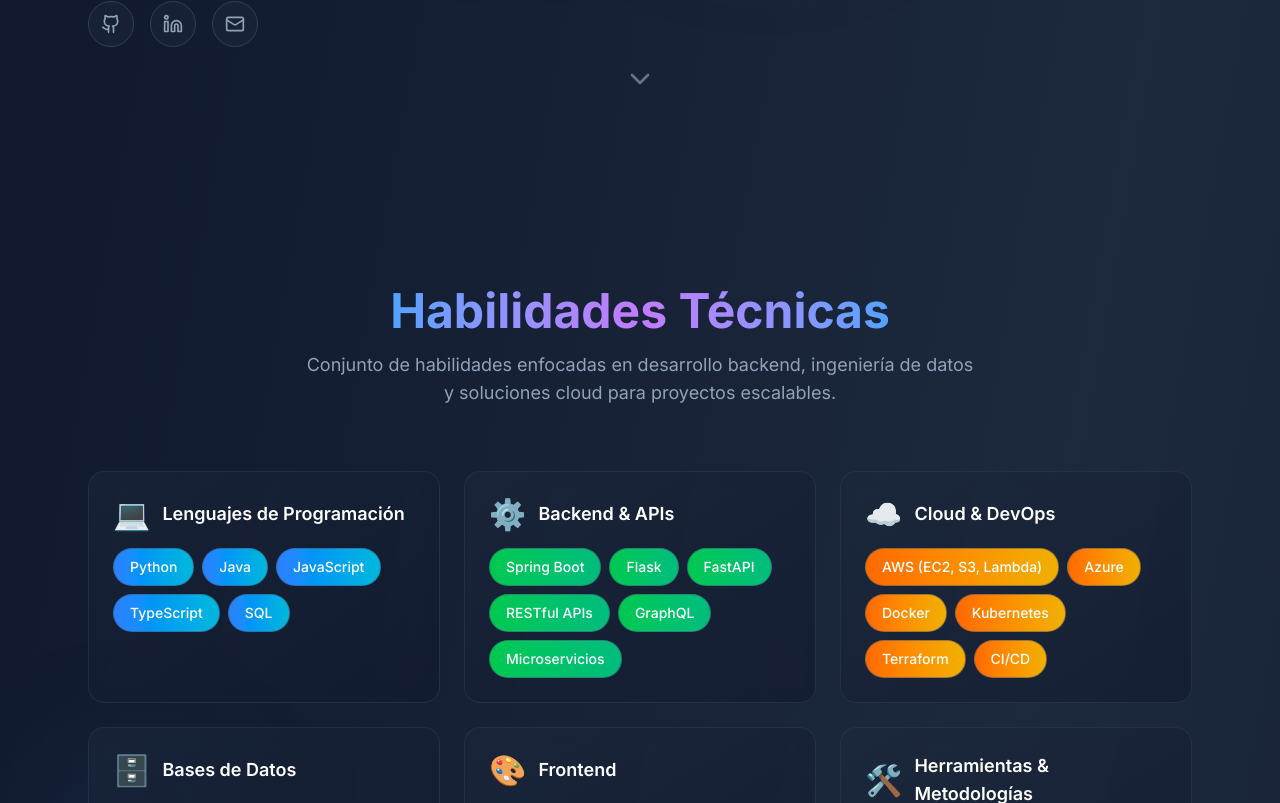
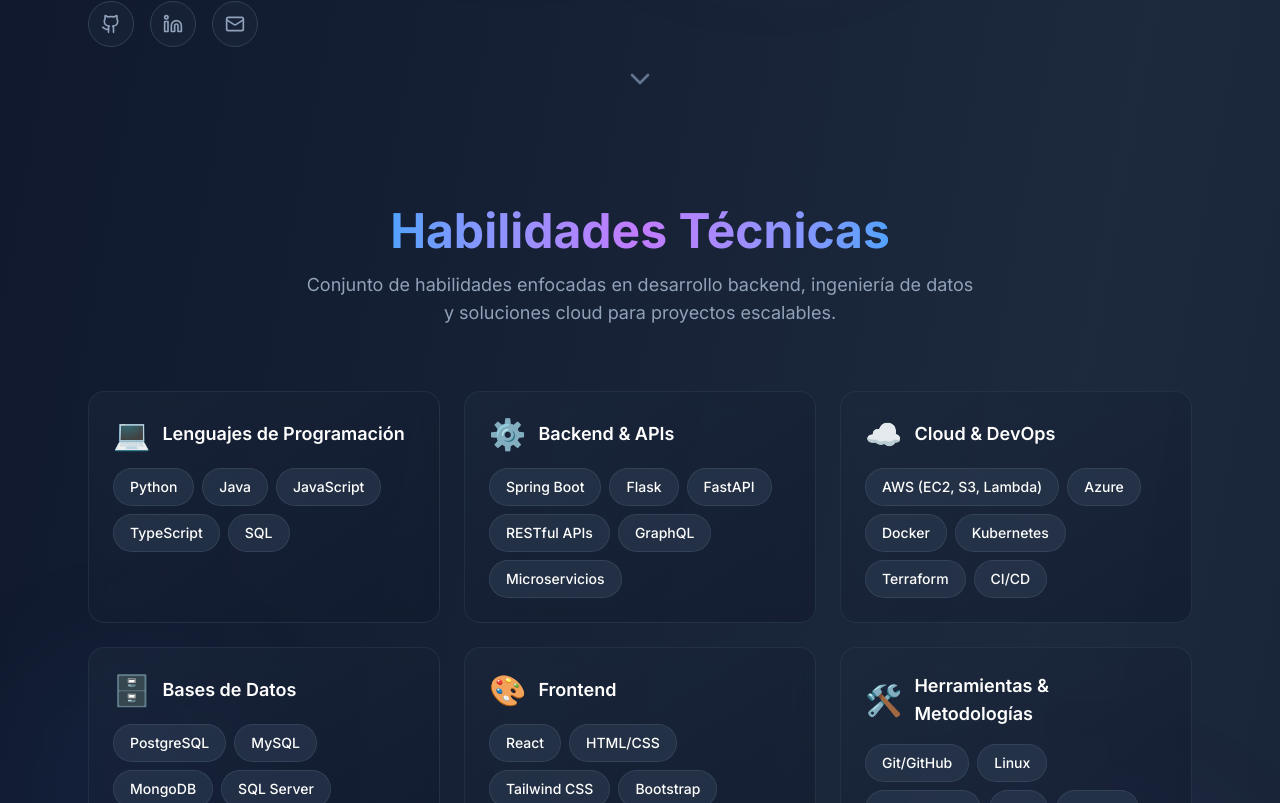
Before and after one commit to AndresGB1/portfolio, a React (Vite) app: page / in a window 1280 px wide. Shown: the part 697-1500 px from the top of the page. Built offline with nearby package versions, Linux system fonts and the light colour scheme.

Commit message:
chore: color

```diff
--- a/src/components/Skills.jsx
+++ b/src/components/Skills.jsx
@@ -6,38 +6,32 @@ const skillCategories = [
   {
     title: 'Lenguajes de Programación',
     icon: '💻',
-    skills: ['Python', 'Java', 'JavaScript', 'TypeScript', 'SQL'],
-    color: 'from-blue-500 to-cyan-500',
+    skills: ['Python', 'Java', 'JavaScript', 'TypeScript', 'SQL']
   },
   {
     title: 'Backend & APIs',
     icon: '⚙️',
-    skills: ['Spring Boot', 'Flask', 'FastAPI', 'RESTful APIs', 'GraphQL', 'Microservicios'],
-    color: 'from-green-500 to-emerald-500',
+    skills: ['Spring Boot', 'Flask', 'FastAPI', 'RESTful APIs', 'GraphQL', 'Microservicios']
   },
   {
     title: 'Cloud & DevOps',
     icon: '☁️',
-    skills: ['AWS (EC2, S3, Lambda)', 'Azure', 'Docker', 'Kubernetes', 'Terraform', 'CI/CD'],
-    color: 'from-orange-500 to-yellow-500',
+    skills: ['AWS (EC2, S3, Lambda)', 'Azure', 'Docker', 'Kubernetes', 'Terraform', 'CI/CD']
   },
   {
     title: 'Bases de Datos',
     icon: '🗄️',
-    skills: ['PostgreSQL', 'MySQL', 'MongoDB', 'SQL Server'],
-    color: 'from-red-500 to-rose-500',
+    skills: ['PostgreSQL', 'MySQL', 'MongoDB', 'SQL Server']
   },
   {
     title: 'Frontend',
     icon: '🎨',
-    skills: ['React', 'HTML/CSS', 'Tailwind CSS', 'Bootstrap'],
-    color: 'from-purple-500 to-pink-500',
+    skills: ['React', 'HTML/CSS', 'Tailwind CSS', 'Bootstrap']
   },
   {
     title: 'Herramientas & Metodologías',
     icon: '🛠️',
-    skills: ['Git/GitHub', 'Linux', 'Scrum/Agile', 'Jira', 'Testing'],
-    color: 'from-indigo-500 to-violet-500',
+    skills: ['Git/GitHub', 'Linux', 'Scrum/Agile', 'Jira', 'Testing']
   },
 ]
 
@@ -61,7 +55,7 @@ export default function Skills() {
   const isInView = useInView(ref, { once: true, margin: '-100px' })
 
   return (
-    <section id="skills" className="py-20 relative">
+    <section id="skills" className="relative">
       {/* Background decoration */}
       <div className="absolute inset-0 overflow-hidden">
         <div className="absolute top-1/2 left-0 w-64 h-64 bg-blue-500/5 rounded-full blur-3xl" />
```
